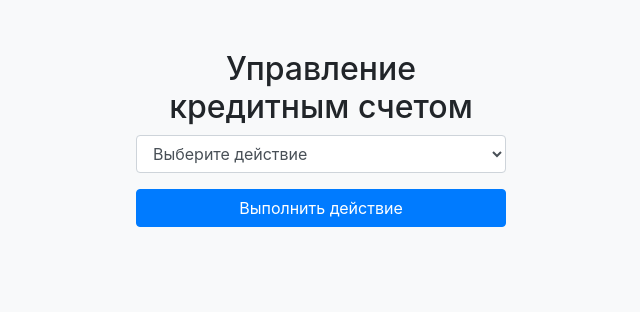
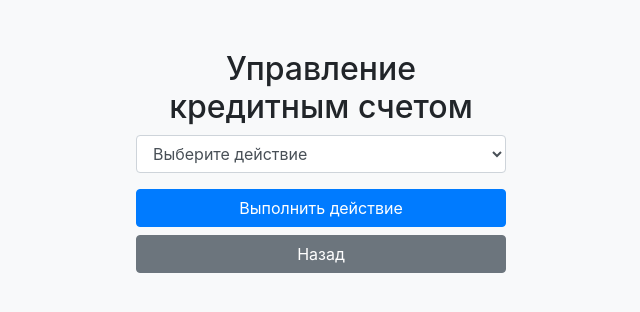
Before and after one commit to Quirence/QiwiBank, a Python web app: template templates/credit.html in a window 1280 px wide. Shown: the top 312 px of the page, without its empty margins (319-959 px from the left). Run offline with Jinja, Linux system fonts and the light colour scheme; the template is opened without the code that fills it, so the values that code supplies are empty; some libraries are stand-ins or nearby versions.

Commit message:
Добавили кнопку назад для каждого из счётов (вау)

```diff
--- a/templates/credit.html
+++ b/templates/credit.html
@@ -51,6 +51,7 @@
         </div>
         <div id="openAccountButton">
             <button type="submit" class="btn btn-primary btn-block">Выполнить действие</button>
+            <button type="button" class="btn btn-secondary btn-block" onclick="goBack()">Назад</button>
         </div>
     </form>
 </div>
@@ -61,15 +62,15 @@
 
         if (action === "open_account") {
             document.getElementById('creditConditions').style.display = "block";
-            document.getElementById('openAccountButton').innerHTML = '<button type="button" class="btn btn-primary btn-block" disabled>Открыть счет</button>';
+            document.getElementById('openAccountButton').innerHTML = '<button type="button" class="btn btn-primary btn-block" disabled>Открыть счет</button><button type="button" class="btn btn-secondary btn-block" onclick="goBack()">Назад</button>';
             document.getElementById('transferMoney').style.display = "none";
         } else if (action === "send_money") {
             document.getElementById('transferMoney').style.display = "block";
-            document.getElementById('openAccountButton').innerHTML = '<button type="submit" class="btn btn-primary btn-block">Выполнить действие</button>';
+            document.getElementById('openAccountButton').innerHTML = '<button type="submit" class="btn btn-primary btn-block">Выполнить действие</button><button type="button" class="btn btn-secondary btn-block" onclick="goBack()">Назад</button>';
             document.getElementById('creditConditions').style.display = "none";
         } else {
             document.getElementById('creditConditions').style.display = "none";
-            document.getElementById('openAccountButton').innerHTML = '<button type="submit" class="btn btn-primary btn-block">Выполнить действие</button>';
+            document.getElementById('openAccountButton').innerHTML = '<button type="submit" class="btn btn-primary btn-block">Выполнить действие</button><button type="button" class="btn btn-secondary btn-block" onclick="goBack()">Назад</button>';
             document.getElementById('transferMoney').style.display = "none";
         }
     });
@@ -83,6 +84,10 @@
             document.getElementById('accountForm').action = "/manage_account";
         }
     });
+
+    function goBack() {
+        window.location.href = '/verif_main';
+    }
 </script>
 </body>
 </html>
--- a/web_app/out.txt
+++ b/web_app/out.txt
@@ -1,4 +1,4 @@
-GET /debit HTTP/1.1
+GET /verif_main HTTP/1.1
 
 Host: localhost:7777
 
@@ -24,7 +24,7 @@ Sec-Fetch-User: ?1
 
 Sec-Fetch-Dest: document
 
-Referer: http://localhost:7777/verif_main
+Referer: http://localhost:7777/debit
 
 Accept-Encoding: gzip, deflate, br, zstd
 
```
Also changed, not shown: templates/debit.html (+7 -2 lines), templates/deposit.html (+10 -1 lines).
